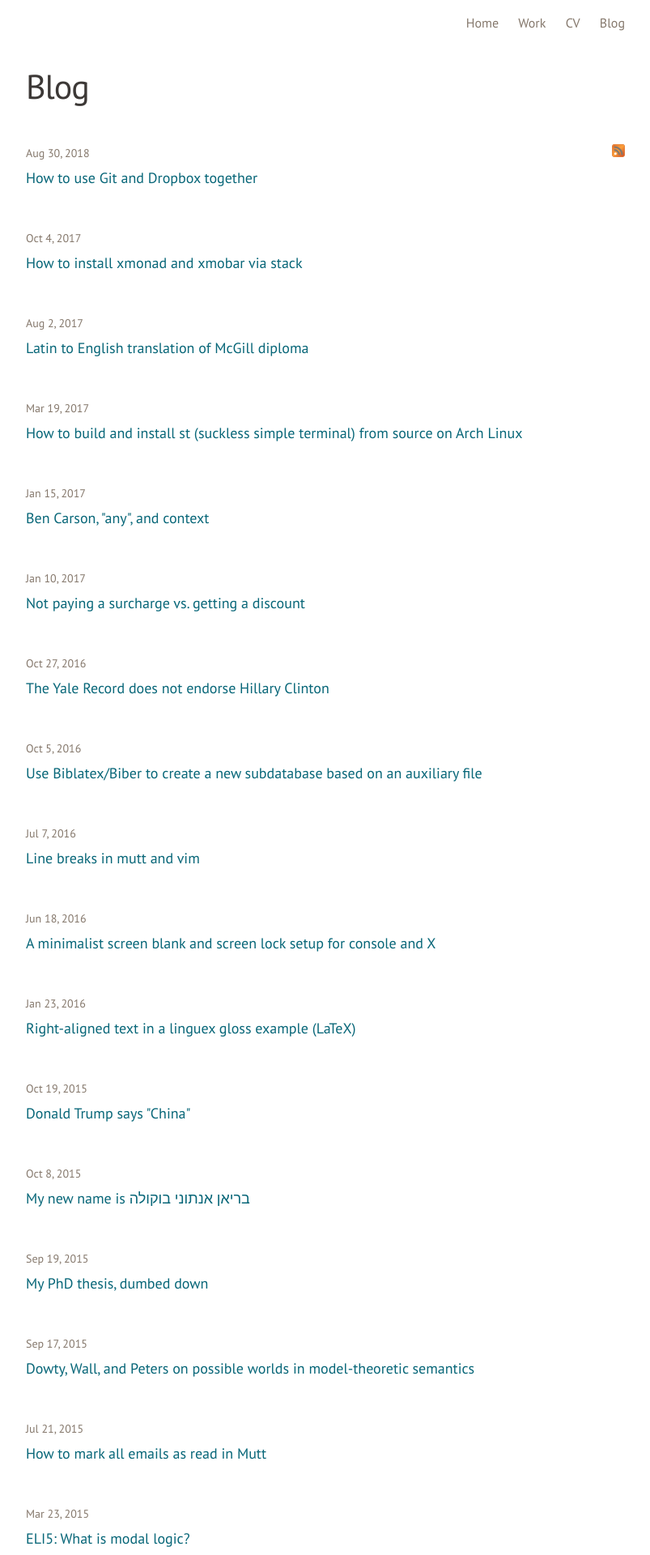
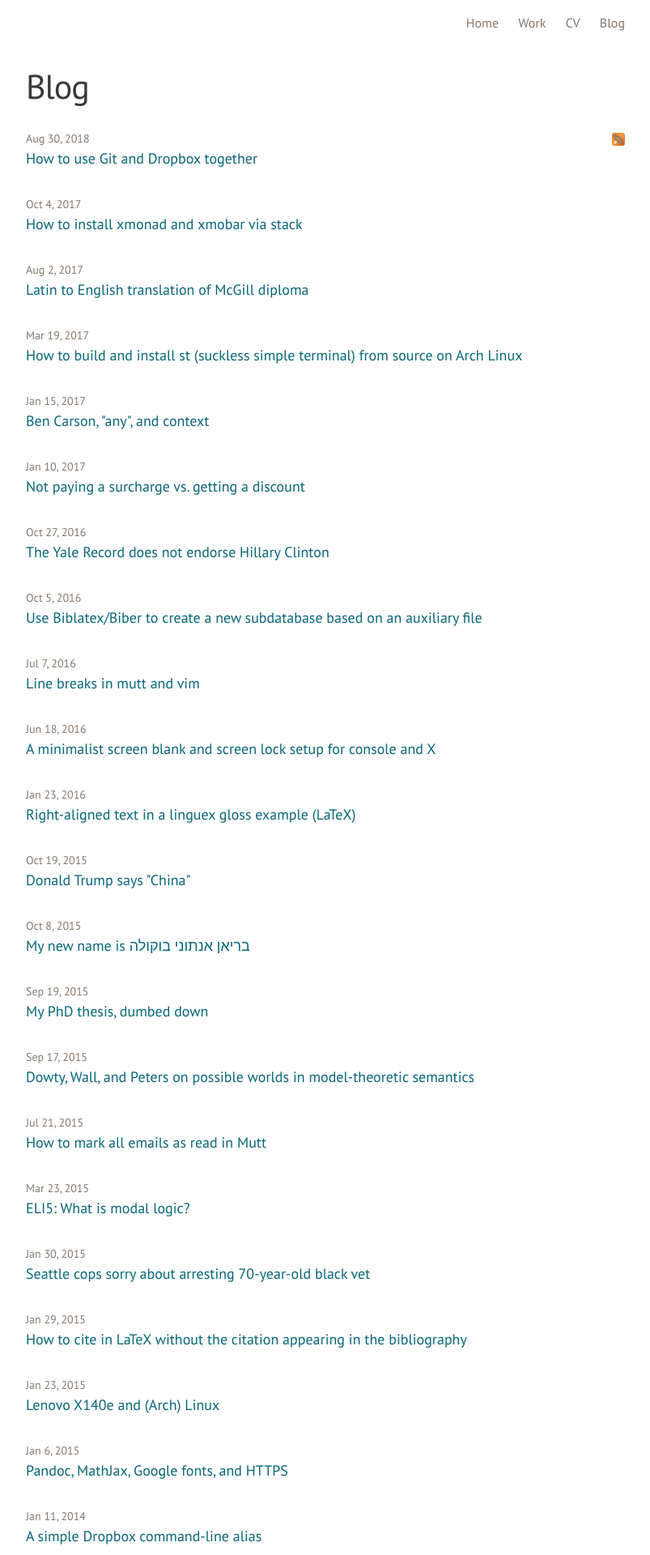
Before and after one commit to brianbuccola/brianbuccola.github.io, a Jekyll site: the page built from blog.md, in a window 1280 px wide. Shown: the top 1920 px of the page at 81% size, without its empty margins (238-1041 px from the left). Built offline with Jekyll 4.4.1, drawn with Linux system fonts in a browser that asks for light colours; some web fonts are replaced.

Commit message:
Feed icon: change <h2> -> <p>

```diff
--- a/blog.md
+++ b/blog.md
@@ -4,9 +4,9 @@
 permalink: /blog/
 ---
 
-<h2 style="float:right;">
+<p style="float:right;">
   <a href="/feed.xml"><span class="icon icon--feed">{% include icon-feed.svg %}</span></a>
-<h2>
+</p>
 
 <ul class="post-list">
   {% for post in site.posts %}
```
